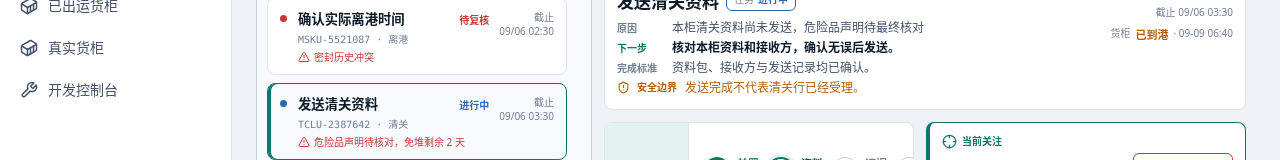
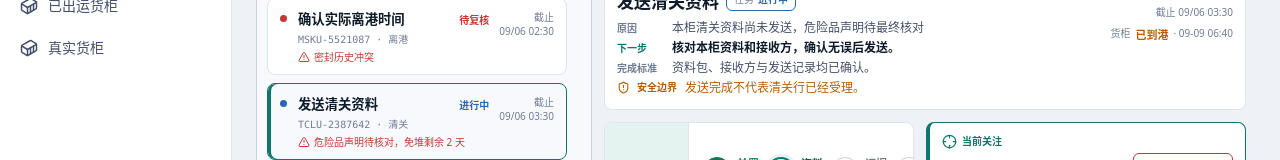
Before and after one commit to adooper-liu/Logixs, a Vue app in the folder apps/web/: page /tasks in a window 1280 px wide. Shown: the part 199-359 px from the top of the page. Built offline with nearby package versions, Linux system fonts and the light colour scheme.

Commit message:
把开发控制台移出作业导航，避免污染视觉基线。
GHA Windows 中文字体光栅约差 2%，截图比较保留该容差；导航泄漏改由结构断言兜住。

Co-authored-by: Cursor <cursoragent@cursor.com>

```diff
--- a/apps/web/src/components/shell/navigation.ts
+++ b/apps/web/src/components/shell/navigation.ts
@@ -4,17 +4,12 @@ import {
   ChartNoAxesCombined,
   ClipboardCheck,
   Container,
-  Wrench,
 } from "@lucide/vue";
 import type { RouteRecordNormalized } from "vue-router";
 import type { DemoRole } from "../../composables/useDemoRole";
 
 export type NavigationIcon =
-  | "calendar-range"
-  | "chart-no-axes-combined"
-  | "clipboard-check"
-  | "container"
-  | "wrench";
+  "calendar-range" | "chart-no-axes-combined" | "clipboard-check" | "container";
 
 export interface AppNavigationItem {
   label: string;
@@ -29,7 +24,6 @@ const icons: Record<NavigationIcon, Component> = {
   "chart-no-axes-combined": ChartNoAxesCombined,
   "clipboard-check": ClipboardCheck,
   container: Container,
-  wrench: Wrench,
 };
 
 export function navigationForRole(
--- a/apps/web/src/router/index.ts
+++ b/apps/web/src/router/index.ts
@@ -74,9 +74,7 @@ const router = createRouter({
       meta: {
         title: "开发控制台",
         section: "开发",
-        navLabel: "开发控制台",
-        navIcon: "wrench",
-        navOrder: 90,
+        // 只走 URL（README 已登记），不进作业导航，避免污染运营壳和视觉基线。
         roles: ["operator", "planner", "manager"],
       },
     },
```
Also changed, not shown: 2 other files (tests, documents, lock files or other folders).
